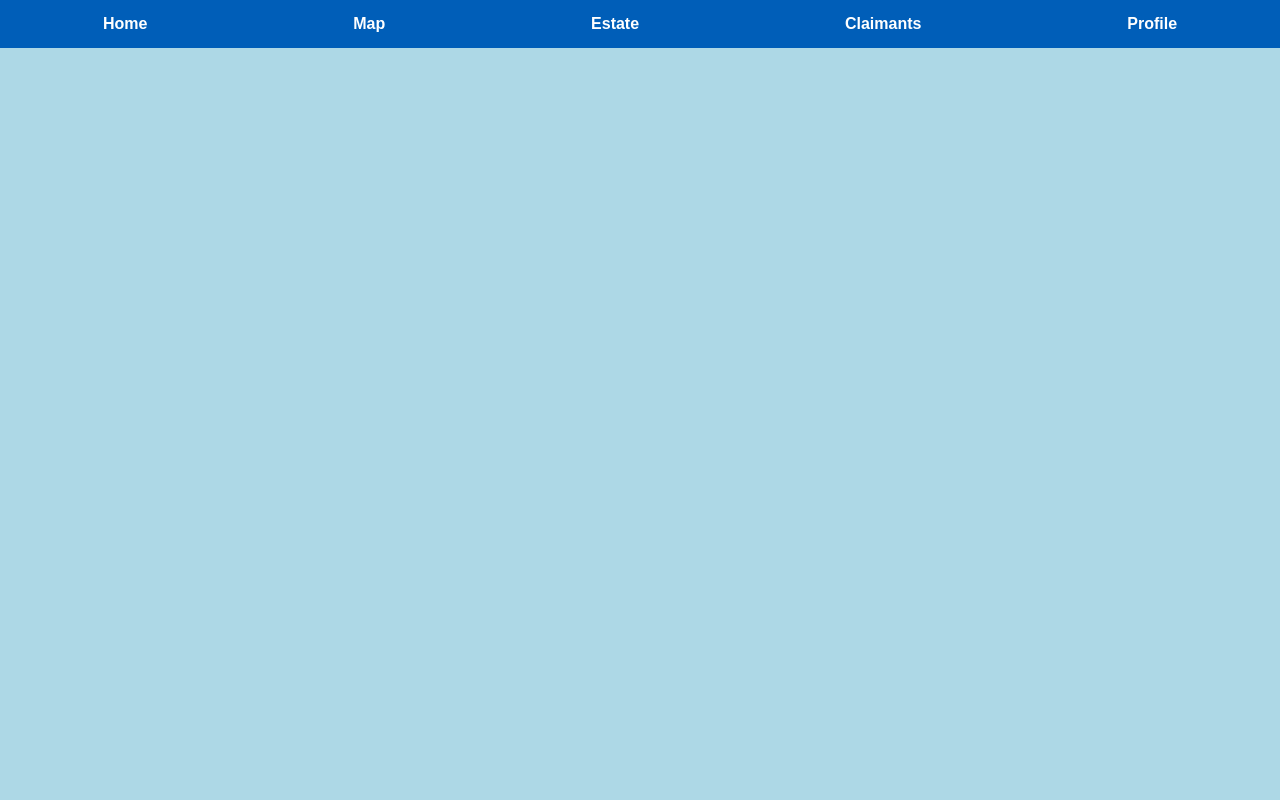
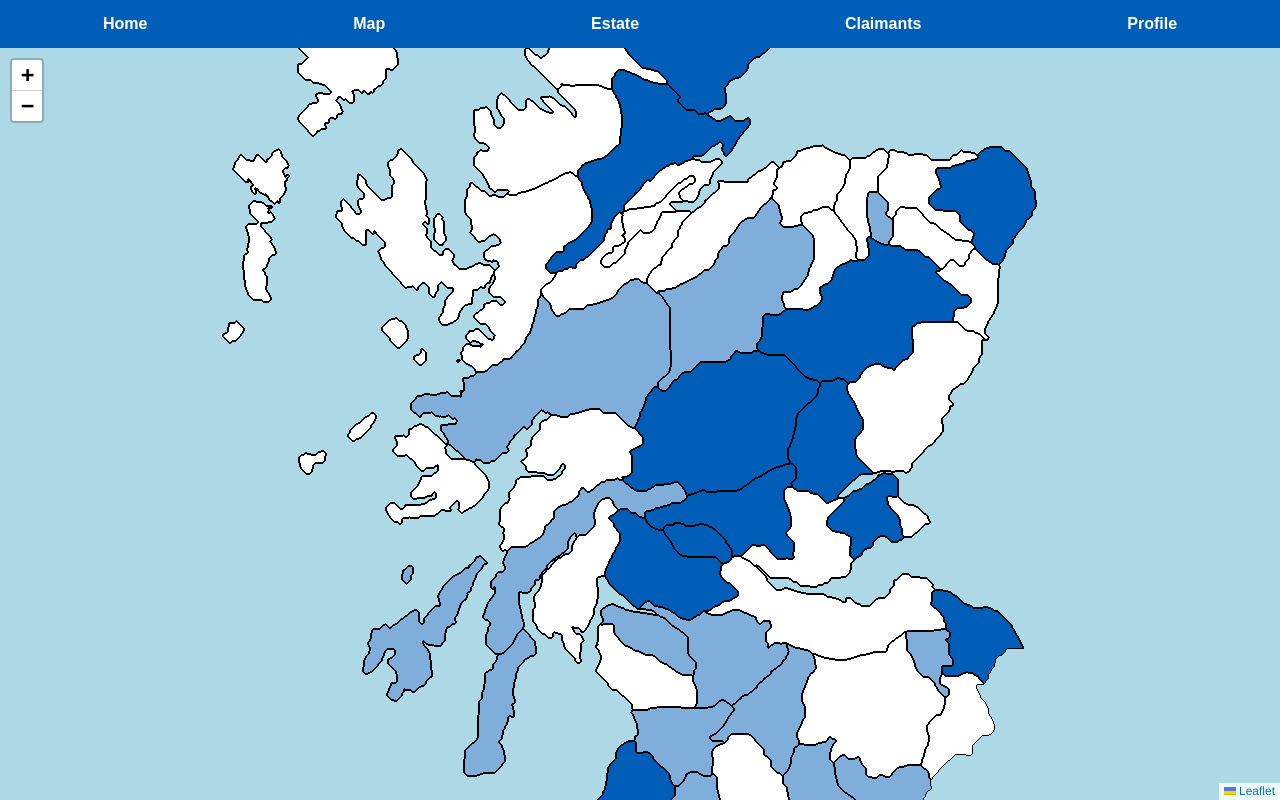
Before and after one commit to AlexD2112/SconeGame, a website: page views/map.html in a window 1280 px wide. Drawn offline with nearby package versions, Linux system fonts and the light colour scheme.

Commit message:
Fix mapscript

```diff
--- a/views/map.html
+++ b/views/map.html
@@ -35,6 +35,6 @@
     </main>
 
 
-    <script src="js/mapScript.js"></script>
+    <script src="/js/mapScript.js"></script>
 </body>
 </html>
```
